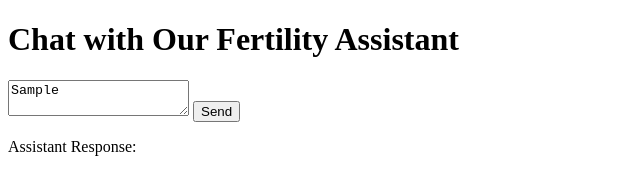
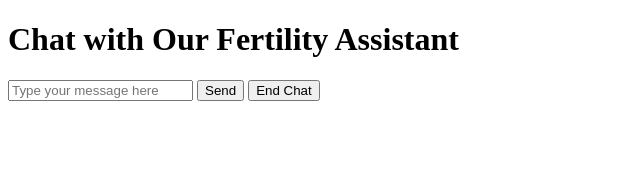
Before and after one commit to fertilityforlife/frontend, a plain HTML site: page testAI.html in a window 1280 px wide. Both pictures are taken after typing "Sample" into the empty fields and a click on the button "Send". Shown: the whole page, without its empty margins (0-640 px from the left). Drawn offline with Linux system fonts and the light colour scheme; no server answers.

Commit message:
updated doc created and reloading

```diff
--- a/testAI.html
+++ b/testAI.html
@@ -6,18 +6,23 @@
 </head>
 <body>
     <h1>Chat with Our Fertility Assistant</h1>
-    <textarea id="userInput"></textarea>
+    <div id="chat-box"></div>
+        <!-- Chat messages will be appended here -->
+    </div>
+    <input type="text" id="userInput" placeholder="Type your message here">
     <button onclick="sendMessage()">Send</button>
-    <p>Assistant Response: <span id="assistantResponse"></span></p>
+    <button onclick="endChat()">End Chat</button>
 
     <script>
         async function sendMessage() {
             const userInput = document.getElementById('userInput').value;
-            const thread = localStorage.getItem('thread');  // Retrieve the thread ID from local storage
-
+            document.getElementById('userInput').value = '';  // Clear the input field
+            const thread_id = localStorage.getItem('thread_id');  // Retrieve the thread ID from local storage
+            console.log(thread_id);
             const requestBody = { message: userInput };
-            if (thread) {
-                requestBody.thread = thread;  // Include the thread ID if it exists
+            if (thread_id) {
+                console.log('Thread ID exists');
+                requestBody.thread_id = thread_id;  // Include the thread ID if it exists
             }
 
             const response = await fetch('http://127.0.0.1:5000/api/chat', {
@@ -29,10 +34,41 @@
             });
 
             const data = await response.json();
-            console.log(data);
             document.getElementById('chat-box').innerHTML += `<p>${data.response}</p>`;
-            localStorage.setItem('thread', data.thread);  // Store the thread ID in local storage
+            localStorage.setItem('thread_id', data.thread_id);  // Store the thread ID in local storage
+            //console.log(data.thread);
         }
+
+        async function endChat() {
+            const thread_id = localStorage.getItem('thread_id');  // Retrieve the thread ID from local storage
+            const requestBody = {};
+            if (thread_id) {
+                requestBody.thread_id = thread_id;  // Include the thread ID if it exists
+                localStorage.removeItem('thread_id');  // Remove the thread ID from local storage
+            }
+            document.getElementById('chat-box').innerHTML = '';  // Clear the chat box
+            //send a request to backend to end the chat.
+            const response = await fetch('http://127.0.0.1:5000/api/endChat', {
+                method: 'POST',
+                headers: {
+                    'Content-Type': 'application/json'
+                },
+                body: JSON.stringify(requestBody)
+            });
+            console.log(await response.json());
+            console.log('Chat ended and thread ID cleared');
+        }
+
+        window.addEventListener('beforeunload', function(event) {
+            const thread_id = localStorage.getItem('thread_id');  // Retrieve the thread ID from local storage
+            if (thread_id) {
+                endChat();  // End the chat if it exists
+                 // Display a confirmation dialog to delay the unload
+                event.returnValue = 'Are you sure you want to leave? You will lose your chat.';
+                return 'Are you sure you want to leave? You will lose your chat.';
+            }
+        });
+
     </script>
 
 </body>
```
